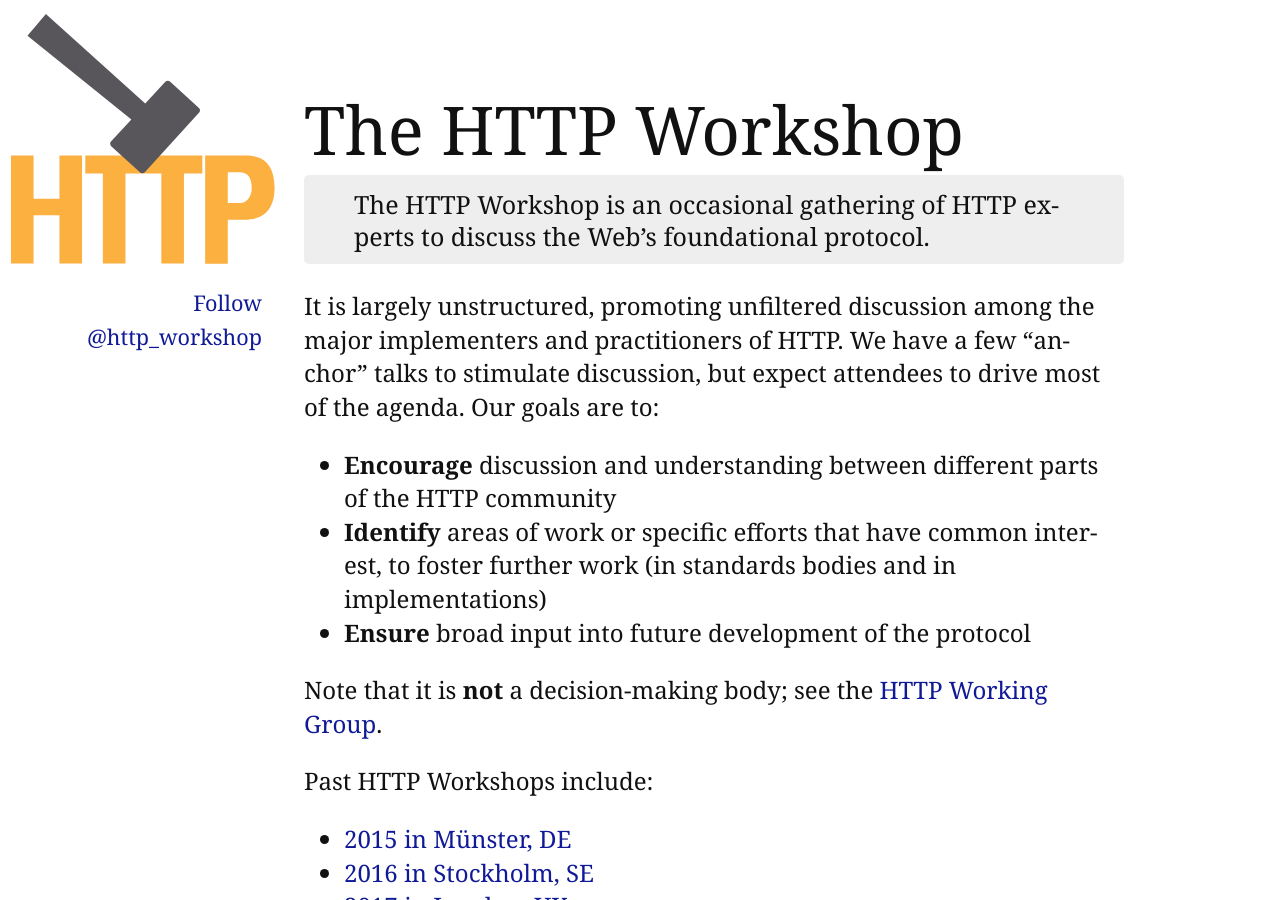
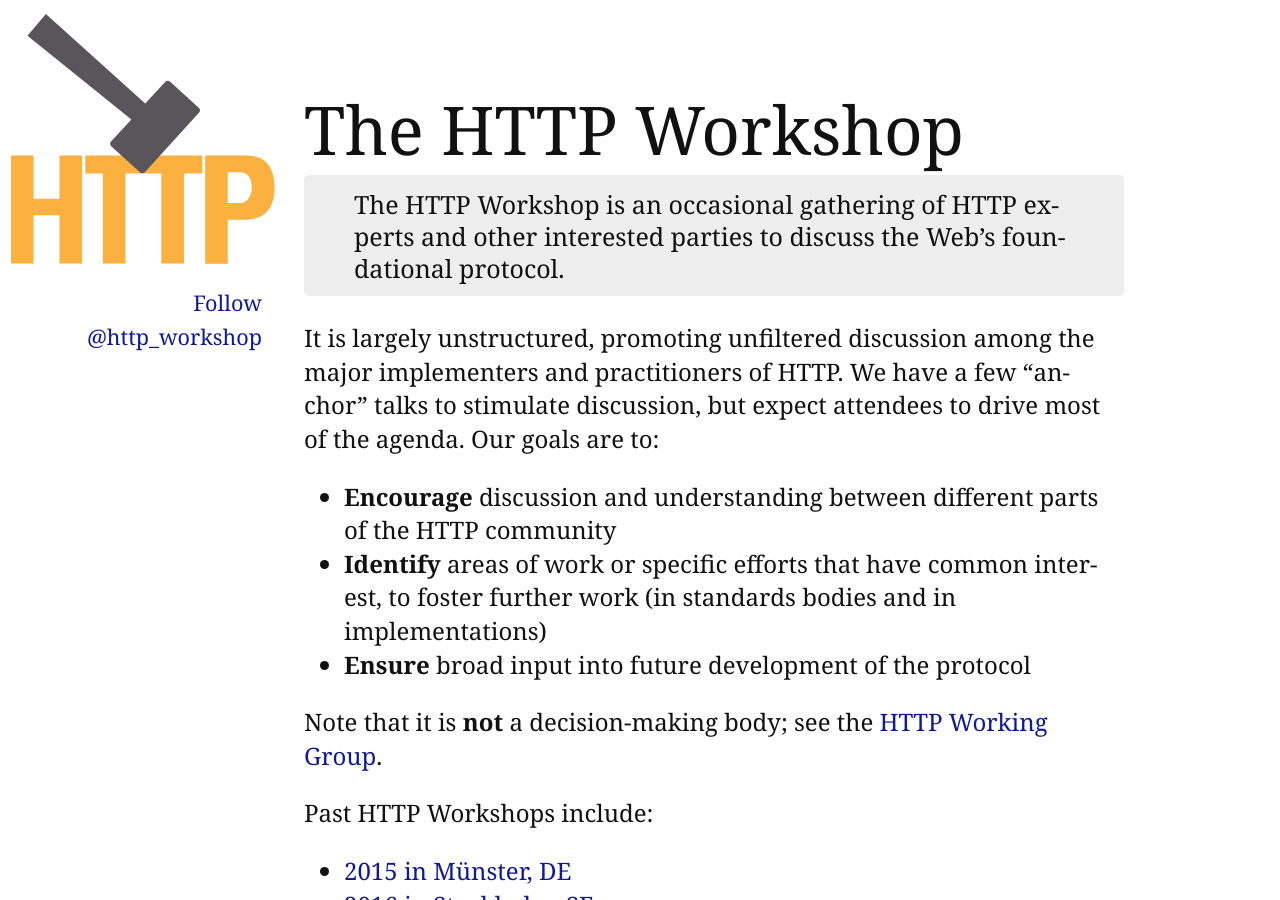
Before and after one commit to HTTPWorkshop/httpworkshop.github.io, a Jekyll site: the page built from index.md, in a window 1280 px wide and 900 px high. Built offline with Jekyll 4.4.1, drawn with Linux system fonts in a browser that asks for light colours; comment, search, counter and statistics services are not loaded.

Commit message:
Update index.md

```diff
--- a/index.md
+++ b/index.md
@@ -5,7 +5,7 @@ layout: front
 
 # The HTTP Workshop
 
-The HTTP Workshop is an occasional gathering of HTTP experts to discuss the Web's foundational protocol.
+The HTTP Workshop is an occasional gathering of HTTP experts and other interested parties to discuss the Web's foundational protocol.
 {: .banner}
 
 It is largely unstructured, promoting unfiltered discussion among the major implementers and
```
